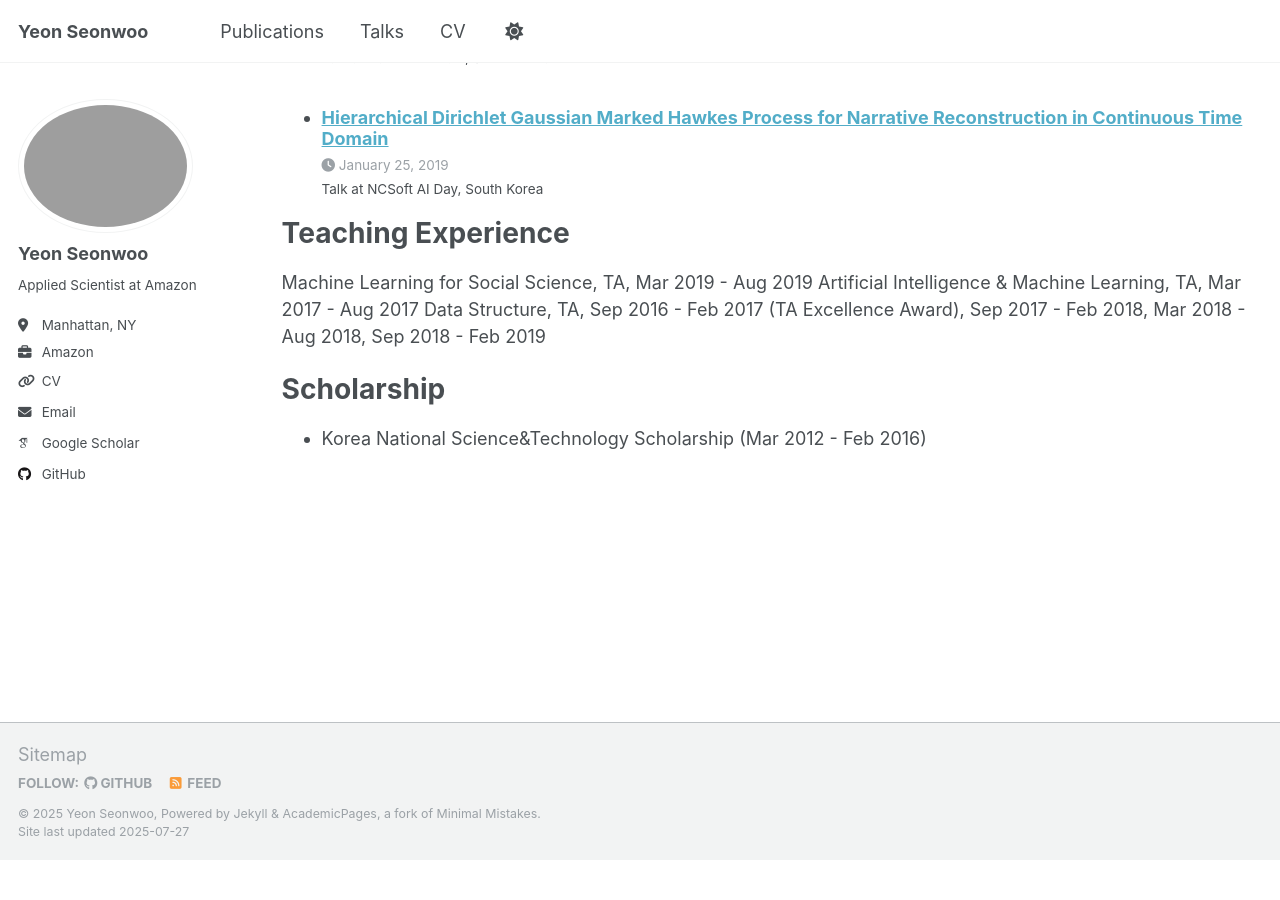
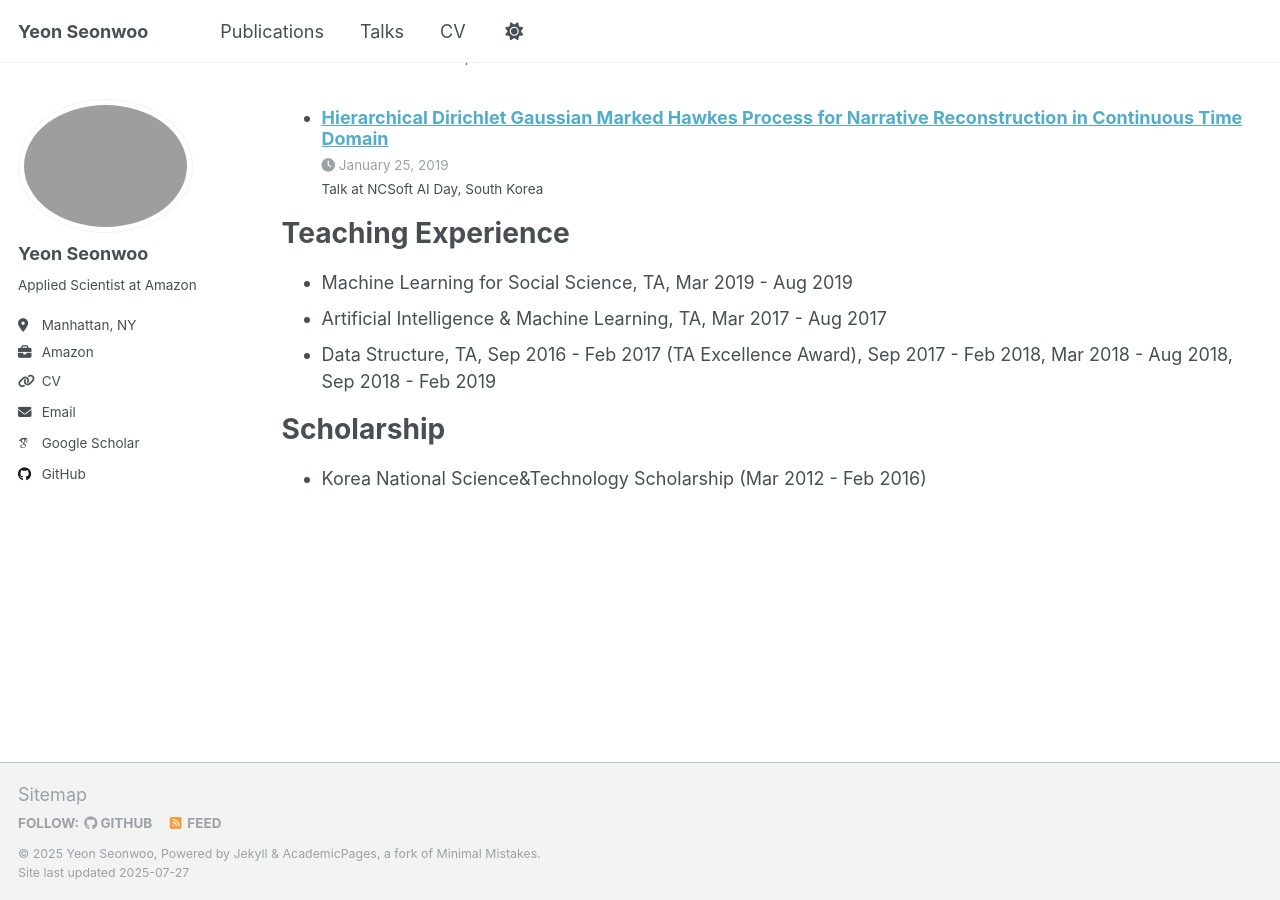
Before and after one commit to yeonsw/yeonsw.github.io, a Jekyll site: the page built from _pages/cv.md, in a window 1280 px wide and 900 px high, scrolled down 1915 px. Built offline with Jekyll 4.4.1, drawn with Linux system fonts in a browser that asks for light colours; some web fonts are replaced; a script that is not in the unit is left out; before the commit the page ends 2775 px from its top, so only the background shows below that.

Commit message:
Update cv.md

```diff
--- a/_pages/cv.md
+++ b/_pages/cv.md
@@ -45,9 +45,9 @@ Talks
 
 Teaching Experience
 ======
-Machine Learning for Social Science, TA, Mar 2019 - Aug 2019
-Artificial Intelligence & Machine Learning, TA, Mar 2017 - Aug 2017
-Data Structure, TA, Sep 2016 - Feb 2017 (TA Excellence Award), Sep 2017 - Feb 2018, Mar 2018 - Aug 2018, Sep 2018 - Feb 2019
+* Machine Learning for Social Science, TA, Mar 2019 - Aug 2019
+* Artificial Intelligence & Machine Learning, TA, Mar 2017 - Aug 2017
+* Data Structure, TA, Sep 2016 - Feb 2017 (TA Excellence Award), Sep 2017 - Feb 2018, Mar 2018 - Aug 2018, Sep 2018 - Feb 2019
 
 Scholarship
 =====
```
